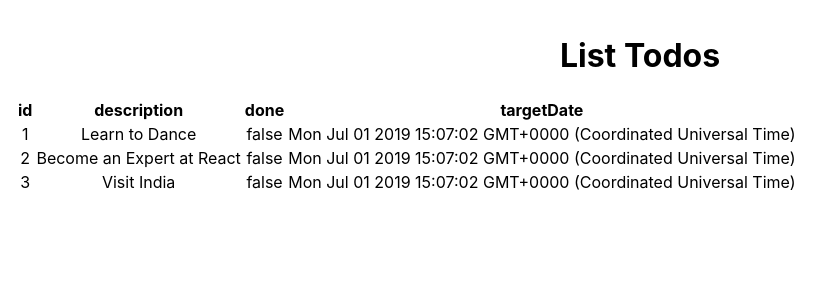
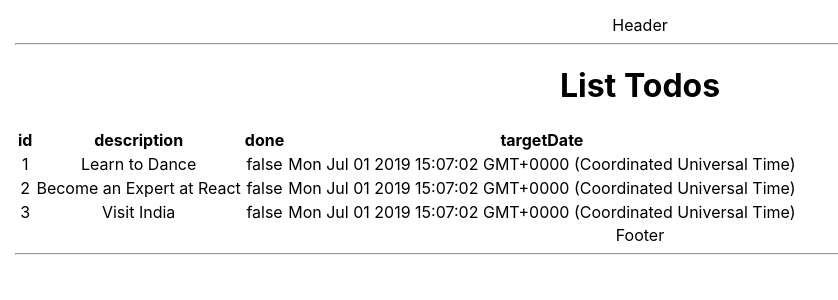
Before and after one commit to TechBrenda/todo-app, a React (Create React App) app in the folder todo-app/: page /todo in a window 1280 px wide. Shown: the top 300 px of the page, without its empty margins (0-838 px from the left). Built offline with nearby package versions, Linux system fonts and the light colour scheme.

Commit message:
Added header and footer

```diff
--- /dev/null
+++ b/todo-app/src/components/todo/Footer.js
@@ -0,0 +1,14 @@
+import React, { Component } from 'react'
+
+class Footer extends Component {
+  render () {
+    return (
+      <div>
+        Footer
+        <hr />
+      </div>
+    )
+  }
+}
+
+export default Footer
--- /dev/null
+++ b/todo-app/src/components/todo/Header.js
@@ -0,0 +1,14 @@
+import React, { Component } from 'react'
+
+class Header extends Component {
+  render () {
+    return (
+      <div>
+        Header
+        <hr />
+      </div>
+    )
+  }
+}
+
+export default Header
--- a/todo-app/src/components/todo/TodoApp.js
+++ b/todo-app/src/components/todo/TodoApp.js
@@ -5,12 +5,15 @@ import Login from './Login'
 import Welcome from './Welcome'
 import TodoList from './TodoList'
 import Error from './Error'
+import Header from './Header'
+import Footer from './Footer'
 
 class TodoApp extends Component {
   render () {
     return (
       <div className='TodoApp'>
         <Router>
+          <Header />
           <Switch>
             <Route path='/' exact component={Login} />
             <Route path='/login' exact component={Login} />
@@ -18,6 +21,7 @@ class TodoApp extends Component {
             <Route path='/todo' component={TodoList} />
             <Route component={Error} />
           </Switch>
+          <Footer />
         </Router>
       </div>
     )
```
